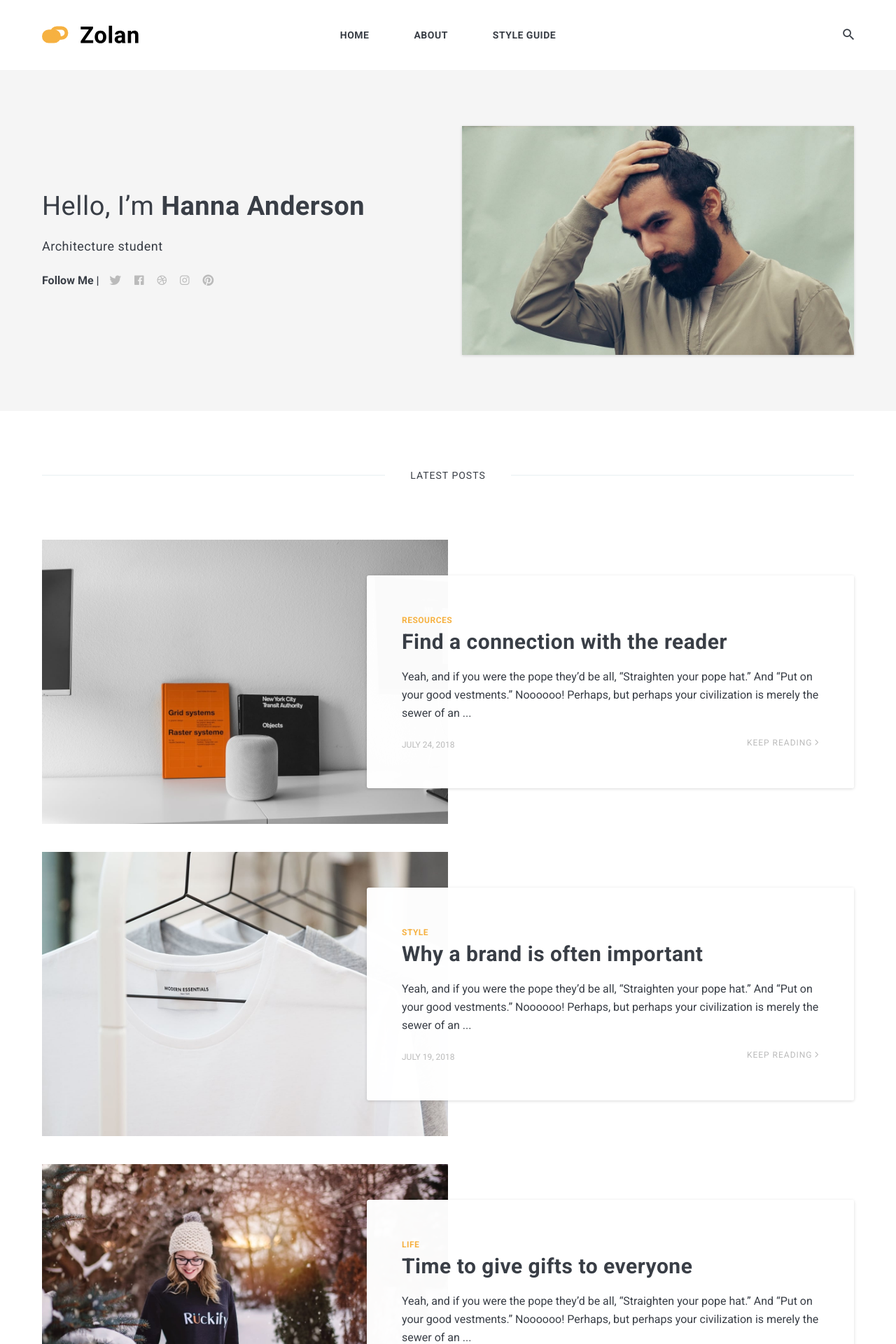
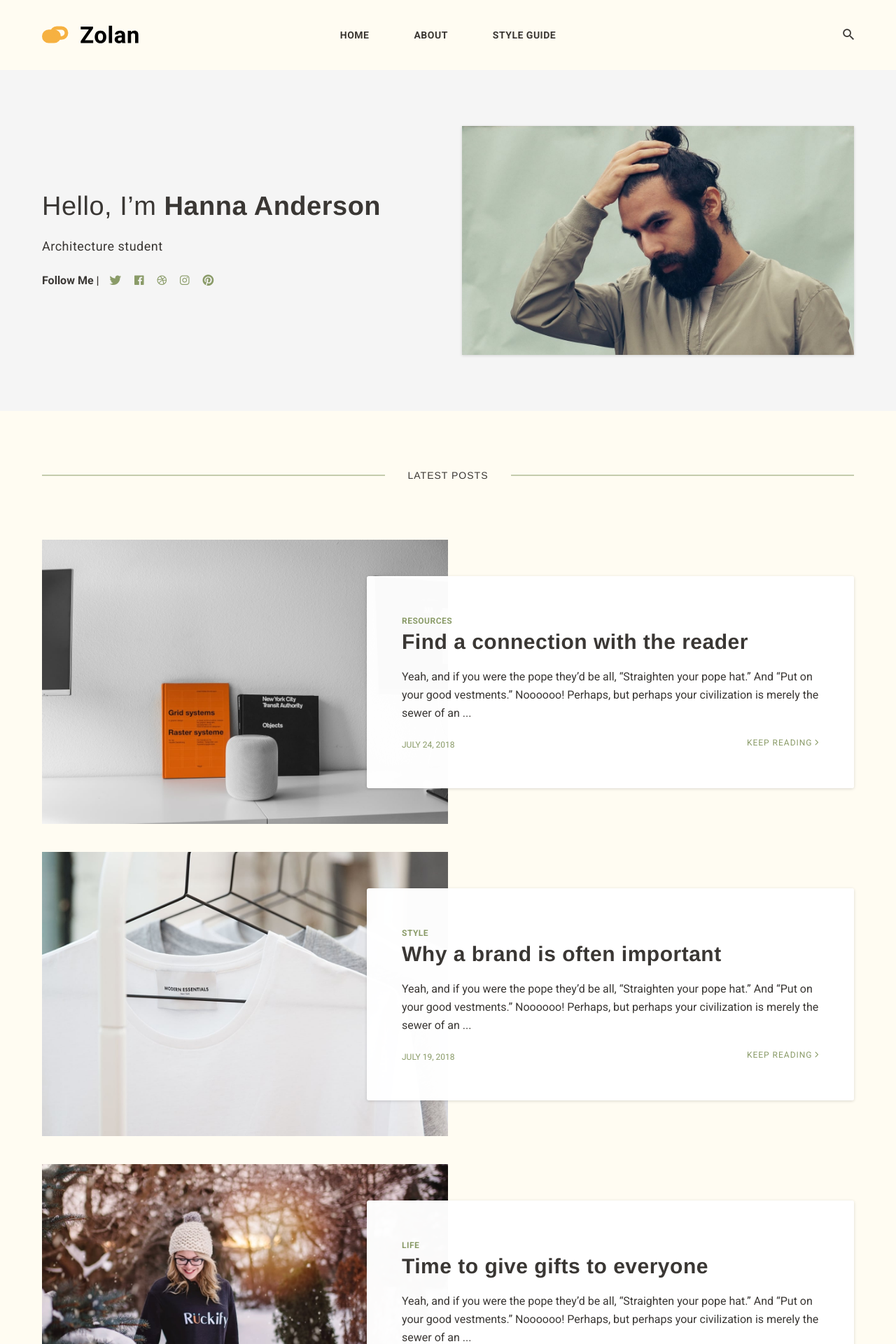
Before and after one commit to Andersonhannaa/andersonhannaa.github.io, a Jekyll site: the page built from index.html, in a window 1280 px wide. Shown: the top 1920 px of the page at 70% size. Built offline with Jekyll 4.4.1, drawn with Linux system fonts in a browser that asks for light colours; nearby versions of some CDN libraries; the list of posts is cut into pages by our own code.

Commit message:
Adjust colors

```diff
--- a/_sass/0-settings/_variables.scss
+++ b/_sass/0-settings/_variables.scss
@@ -15,11 +15,11 @@ $global-transition: all .35s;
 // *****************
 // Color Variables
 // *****************
-$brand-color: #f6b141;
-$dark: #393e46;
-$gray: #bbbbbb;
-$light-gray: #e6eef0;
-$white: #ffffff;
+$brand-color: #8A9B68;
+$dark: #3A3734;
+$gray: #8A9B68;
+$light-gray: #8A9B68;
+$white: #FFFCF2;
 $black: #000000;
 
 // Background Colors
@@ -55,7 +55,7 @@ $base-line-height: 26px;
 
 // Headings
 $heading-font-weight: 700;
-$heading-font-family: 'Roboto', Helvetica Neue, Helvetica, Arial, sans-serif;
+$heading-font-family: 'Sanchez', Helvetica Neue, Helvetica, Arial, sans-serif;
 
 $font-size-h1:  36px;
 $font-size-h2:  28px;
```
